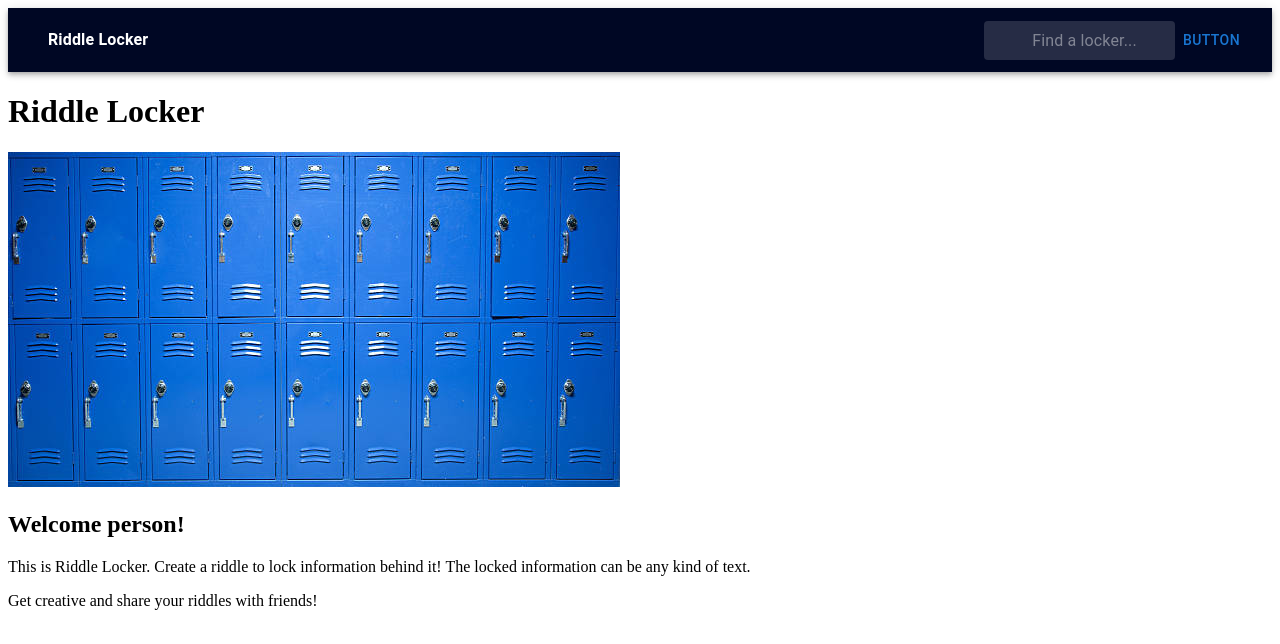
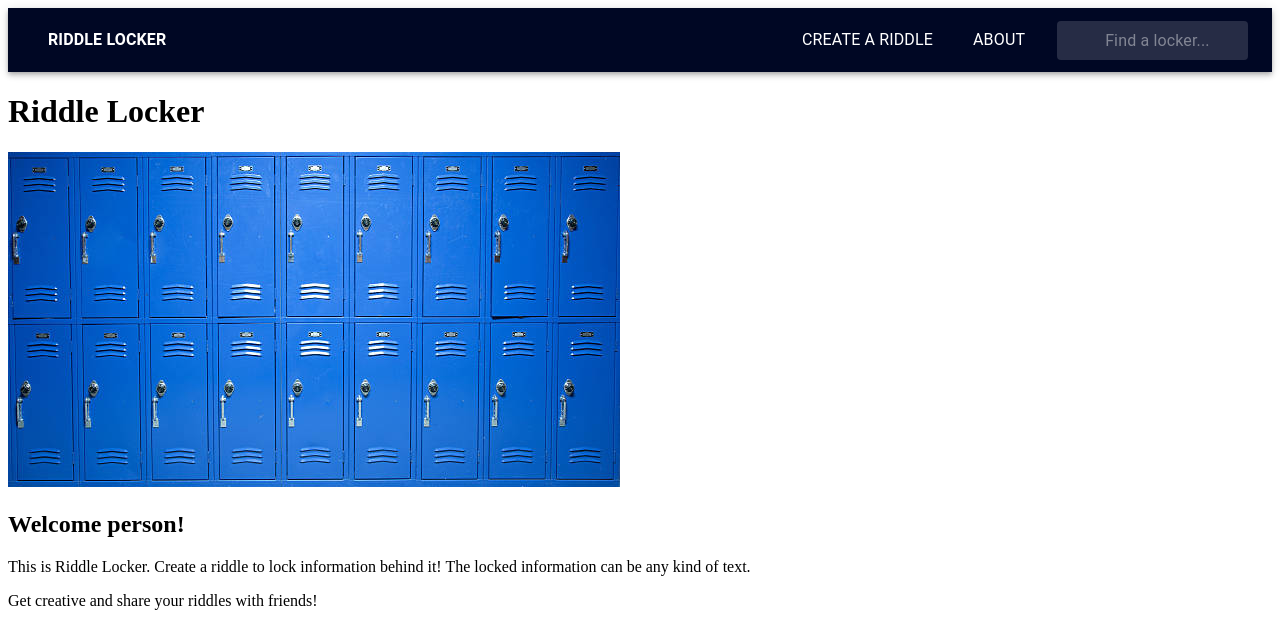
Before and after one commit to ConnorGoodman/RiddleLocker, a React (Create React App) app: page / in a window 1280 px wide. Shown: the top 644 px of the page. Built offline with nearby package versions, Linux system fonts and the light colour scheme.

Commit message:
Fixed loading bug and fixed missing navbar buttons

```diff
--- a/src/components/NavBar.js
+++ b/src/components/NavBar.js
@@ -1,4 +1,4 @@
-import { AppBar, Button, Toolbar, Typography, Box, InputBase, MenuItem } from "@mui/material";
+import { AppBar, Button, Toolbar, Typography, Box, InputBase, Hidden } from "@mui/material";
 import { styled, alpha } from '@mui/material/styles';
 import { useNavigate } from "react-router-dom";
 import { useState } from "react";
@@ -73,33 +73,39 @@ const NavBar = () => {
     <Box sx={{ flexGrow: 1 }}>
       <AppBar position="static" sx={{ backgroundColor: '#000724' }}>
         <Toolbar>
-          <MenuItem
+          <Box sx={{ flexGrow: 1 }}>
+            <Button
               variant="h6"
               noWrap
               component="div"
-            sx={{ flexGrow: 1, display: { xs: 'none', sm: 'block' } }}
               onClick={() => navigate('/')}
+              sx={{ display: { xs: 'none', sm: 'block' } }}
             >
               <StyledTypography>Riddle Locker</StyledTypography>
-          </MenuItem>
-          <MenuItem
+            </Button>
+          </Box>
+          <Hidden xsDown>
+            <Box sx={{ display: 'flex', alignItems: 'center' }}>
+              <Button
                 variant="h6"
                 noWrap
                 component="div"
-            sx={{ flexGrow: 1, display: { xs: 'block', sm: 'none' } }}
                 onClick={() => navigate('/createriddle')}
+                sx={{ mr: 1 }}
               >
                 <Typography style={{ textAlign: "center" }}>Create a Riddle</Typography>
-          </MenuItem>
-          <MenuItem
+              </Button>
+              <Button
                 variant="h6"
                 noWrap
                 component="div"
-            sx={{ flexGrow: 1, display: { xs: 'block', sm: 'none' } }}
                 onClick={() => navigate('/about')}
+                sx={{ mr: 1 }}
               >
                 <Typography style={{ textAlign: "center" }}>About</Typography>
-          </MenuItem>
+              </Button>
+            </Box>
+          </Hidden>
           <Box component="form" onSubmit={Submit}>
             <Search>
               <SearchIconWrapper></SearchIconWrapper>
@@ -110,7 +116,6 @@ const NavBar = () => {
               />
             </Search>
           </Box>
-          <Button>Button</Button>
         </Toolbar>
       </AppBar>
     </Box>
--- a/src/components/ViewRiddle.js
+++ b/src/components/ViewRiddle.js
@@ -76,6 +76,7 @@ const ViewRiddle = () => {
         }
 
         const text = await response.json();
+        setIsLoading(false);
         setData(text);
         console.log(text);
       } catch (error) {
```
Lines whose indentation alone changed are shown as unchanged.
